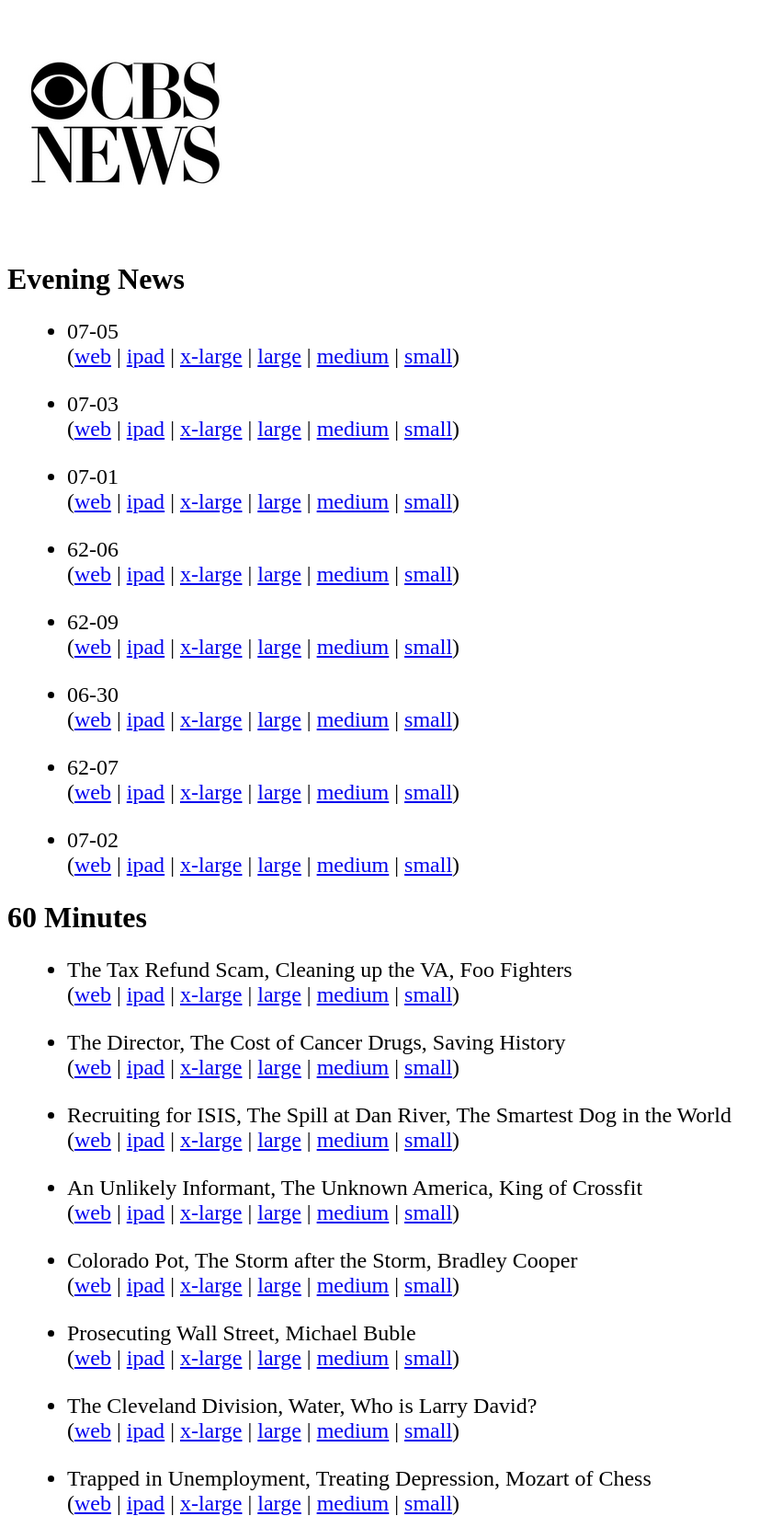
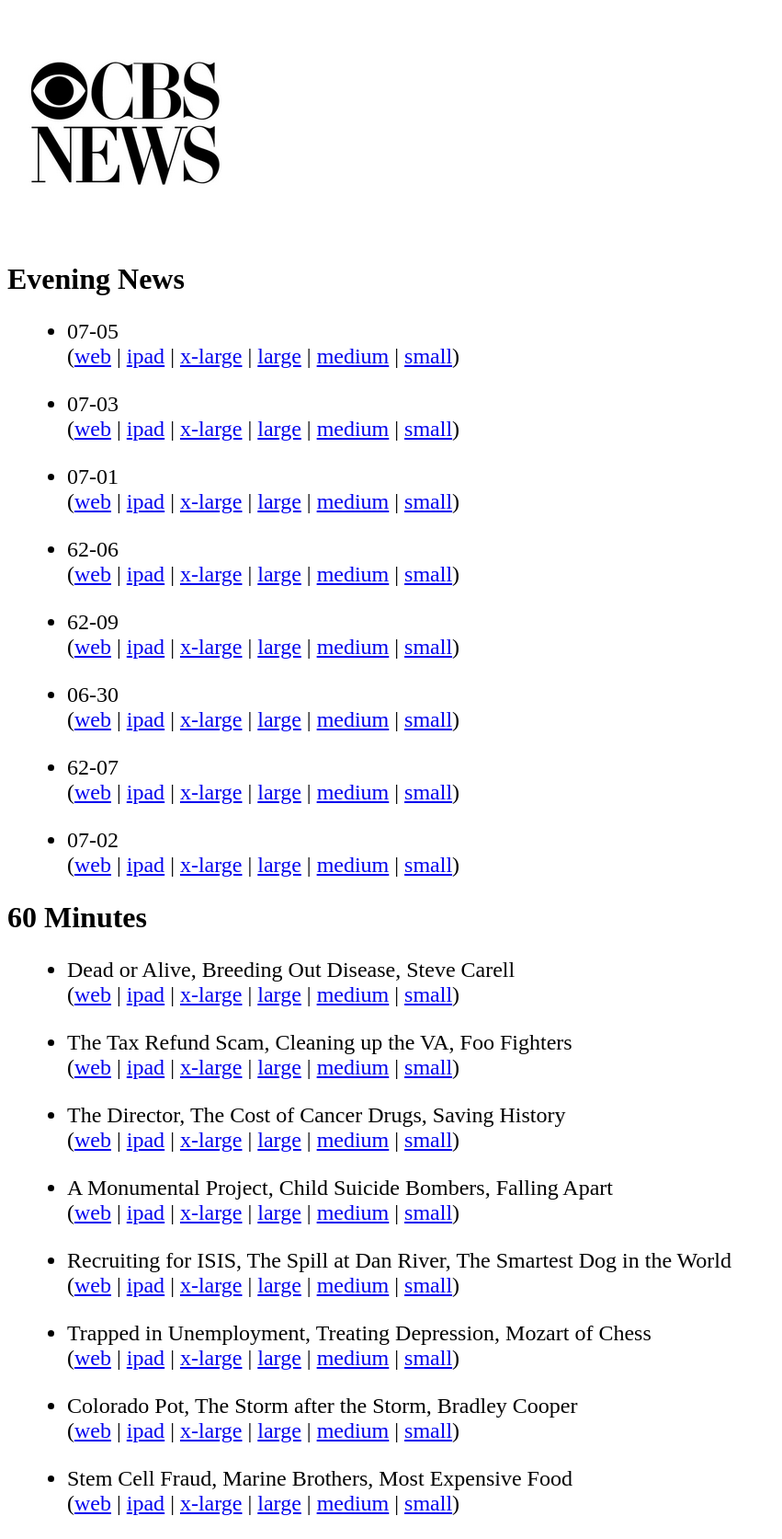
Before and after one commit to jkutner/cbsfeed, a Jekyll site: the page built from index.html, in a window 1280 px wide. Shown: the whole page at 92% size, without its empty margins (0-851 px from the left). Built offline with Jekyll 4.4.1, drawn with Linux system fonts in a browser that asks for light colours; nearby versions of some CDN libraries.

Commit message:
Updating with latest episdoes

```diff
--- a/_data/sixtymin.yml
+++ b/_data/sixtymin.yml
@@ -1,4 +1,13 @@
 ---
+- title: Dead or Alive, Breeding Out Disease, Steve Carell
+  links:
+    orig: /videos/dead-or-alive-breeding-out-disease-steve-carell/
+    ipad: ipad-streaming.cbsnews.com/media/mpx/2015/07/05/477528131880/60_FULL_070515_416727_0/60_FULL_070515_416727_0.m3u8
+    mp4_240: media\/2015\/07\/05\/477528131880\/60_FULL_070515_416722_240.mp4
+    mp4_740: media\/2015\/07\/05\/477528131880\/60_FULL_070515_416722_740.mp4
+    mp4_796: media\/2015\/07\/05\/477528131880\/60_FULL_070515_416722_796.mp4
+    mp4_1296: media\/2015\/07\/05\/477528131880\/60_FULL_070515_416722_1296.mp4
+  date: Dead or Alive, Breeding Out Disease, Steve Carell
 - title: The Tax Refund Scam, Cleaning up the VA, Foo Fighters
   links:
     orig: /videos/the-tax-refund-scam-cleaning-up-the-va-foo-fighters/
@@ -17,6 +26,15 @@
     mp4_796: media\/2015\/06\/20\/468584003573\/60_0621_Full_V4_409891_796.mp4
     mp4_1296: media\/2015\/06\/20\/468584003573\/60_0621_Full_V4_409891_1296.mp4
   date: The Director, The Cost of Cancer Drugs, Saving History
+- title: A Monumental Project, Child Suicide Bombers, Falling Apart
+  links:
+    orig: /videos/a-monumental-project-child-suicide-bombers-falling-apart/
+    ipad: ''
+    mp4_240: ''
+    mp4_740: ''
+    mp4_796: ''
+    mp4_1296: ''
+  date: A Monumental Project, Child Suicide Bombers, Falling Apart
 - title: Recruiting for ISIS, The Spill at Dan River, The Smartest Dog in the World
   links:
     orig: /videos/recruiting-for-isis-the-spill-at-dan-river-the-smartest-dog-in-the-world/
@@ -26,15 +44,15 @@
     mp4_796: ''
     mp4_1296: ''
   date: Recruiting for ISIS, The Spill at Dan River, The Smartest Dog in the World
-- title: An Unlikely Informant, The Unknown America, King of Crossfit
+- title: Trapped in Unemployment, Treating Depression, Mozart of Chess
   links:
-    orig: /videos/an-unlikely-informant-the-unknown-america-king-of-crossfit/
+    orig: /videos/trapped-in-unemployment-treating-depression-mozart-of-chess-2/
     ipad: ''
     mp4_240: ''
     mp4_740: ''
     mp4_796: ''
     mp4_1296: ''
-  date: An Unlikely Informant, The Unknown America, King of Crossfit
+  date: Trapped in Unemployment, Treating Depression, Mozart of Chess
 - title: Colorado Pot, The Storm after the Storm, Bradley Cooper
   links:
     orig: /videos/colorado-pot-the-storm-after-the-storm-bradley-cooper/
@@ -44,30 +62,12 @@
     mp4_796: ''
     mp4_1296: ''
   date: Colorado Pot, The Storm after the Storm, Bradley Cooper
-- title: Prosecuting Wall Street, Michael Buble
+- title: Stem Cell Fraud, Marine Brothers, Most Expensive Food
   links:
-    orig: /videos/prosecuting-wall-street-michael-buble-2/
+    orig: /videos/stem-cell-fraud-marine-brothers-most-expensive-food-2/
     ipad: ''
     mp4_240: ''
     mp4_740: ''
     mp4_796: ''
     mp4_1296: ''
-  date: Prosecuting Wall Street, Michael Buble
-- title: The Cleveland Division, Water, Who is Larry David?
-  links:
-    orig: /videos/the-cleveland-division-water-who-is-larry-david/
-    ipad: ''
-    mp4_240: ''
-    mp4_740: ''
-    mp4_796: ''
-    mp4_1296: ''
-  date: The Cleveland Division, Water, Who is Larry David?
-- title: Trapped in Unemployment, Treating Depression, Mozart of Chess
-  links:
-    orig: /videos/trapped-in-unemployment-treating-depression-mozart-of-chess-2/
-    ipad: ''
-    mp4_240: ''
-    mp4_740: ''
-    mp4_796: ''
-    mp4_1296: ''
-  date: Trapped in Unemployment, Treating Depression, Mozart of Chess
+  date: Stem Cell Fraud, Marine Brothers, Most Expensive Food
```
